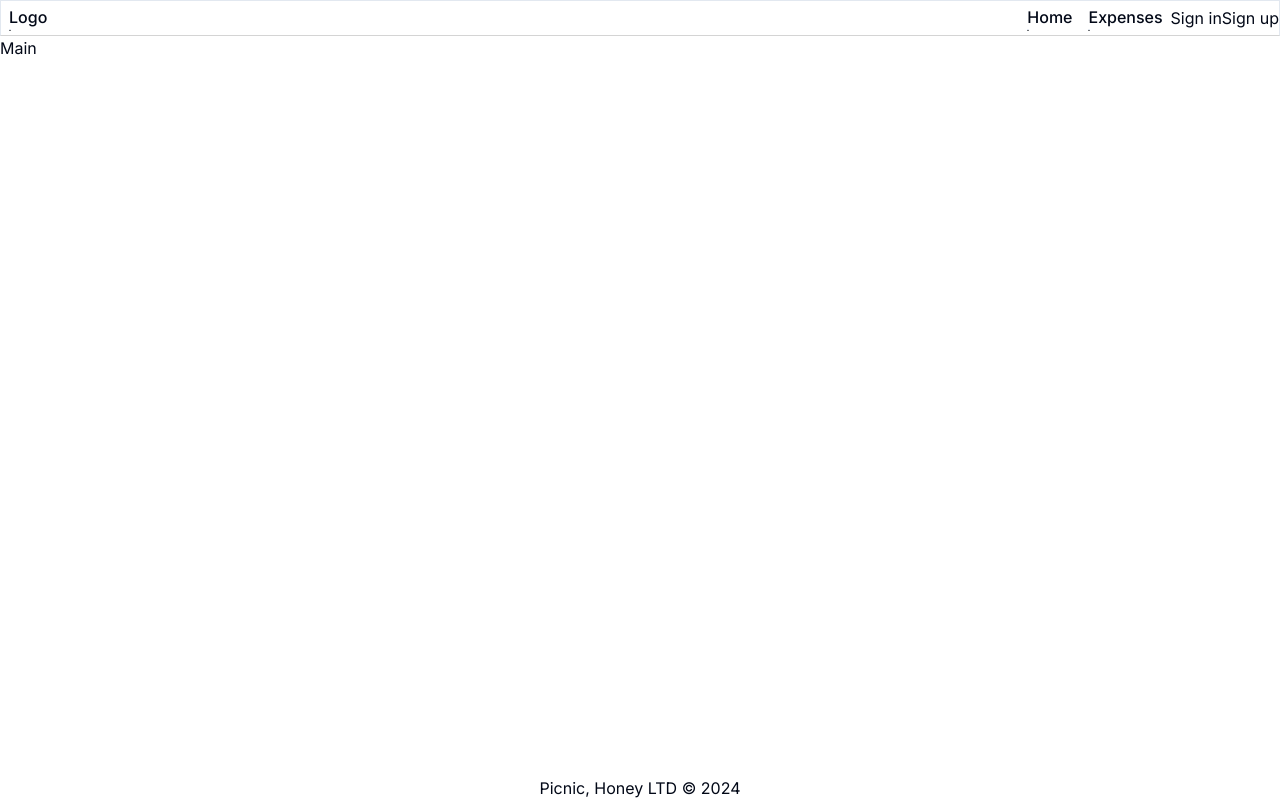
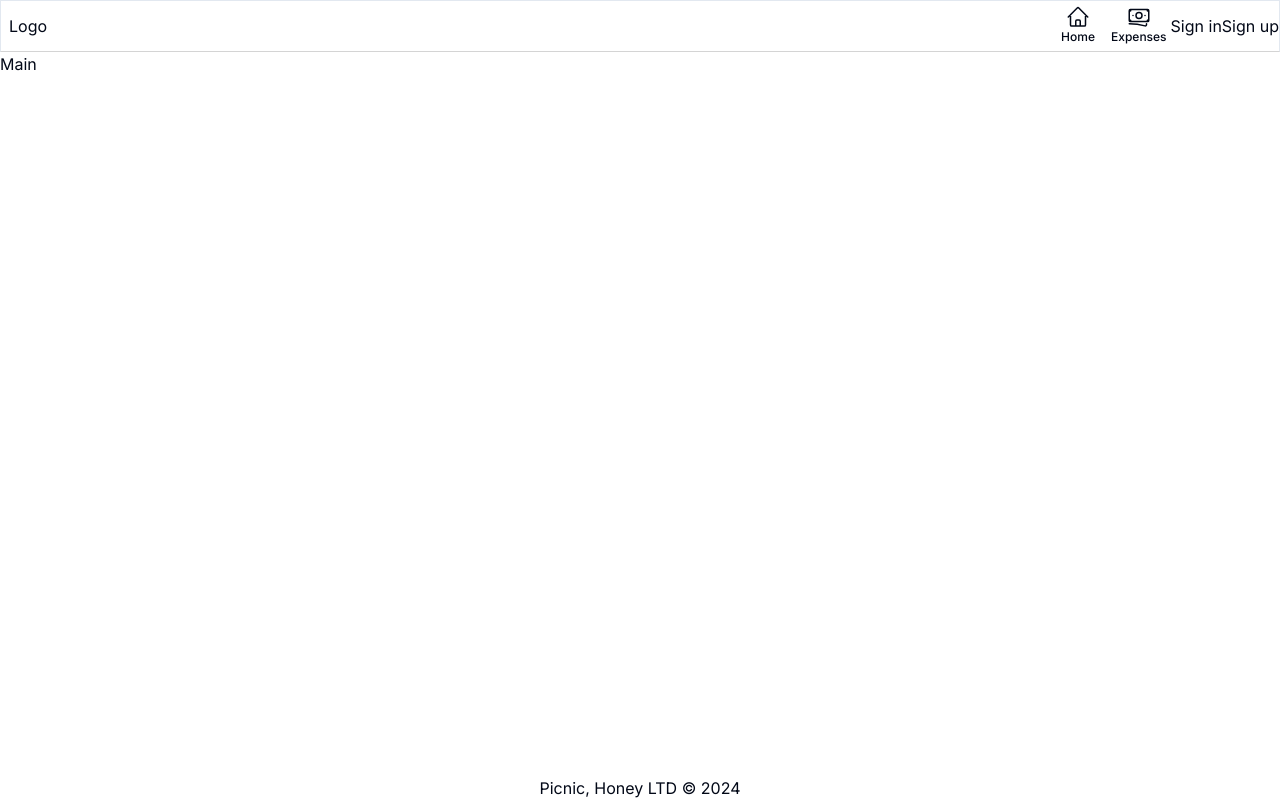
Before and after one commit to radromanov/flatice, a Next.js app: page / in a window 1280 px wide. Built offline with nearby package versions, Linux system fonts and the light colour scheme; no server answers.

Commit message:
Add icons to nav

```diff
--- a/app/layout.tsx
+++ b/app/layout.tsx
@@ -4,7 +4,7 @@ import { Metadata } from "next";
 import { Inter as FontSans } from "next/font/google";
 import { cn } from "@/lib/utils";
 
-import Navbar from "@/components/nav/main-nav";
+import Header from "@/components/header/main-header";
 import Main from "@/components/main-content";
 import Footer from "@/components/main-footer";
 
@@ -31,7 +31,7 @@ export default function RootLayout({
           fontSans.variable
         )}
       >
-        <Navbar />
+        <Header />
         <Main>{children}</Main>
         <Footer />
       </body>
--- /dev/null
+++ b/components/header/logo.tsx
@@ -0,0 +1,11 @@
+import Link from "next/link";
+
+const Logo = () => {
+  return (
+    <div className="flex items-center flex-shrink px-2">
+      <Link href={"/"}>Logo</Link>
+    </div>
+  );
+};
+
+export default Logo;
--- /dev/null
+++ b/components/header/main-header.tsx
@@ -0,0 +1,16 @@
+import Logo from "./logo";
+import Navigation from "./main-nav";
+
+const Header = () => {
+  return (
+    <header className="flex flex-shrink border border-b-neutral-300 py-1">
+      <Logo />
+
+      <div className="flex flex-grow" />
+
+      <Navigation />
+    </header>
+  );
+};
+
+export default Header;
--- /dev/null
+++ b/components/header/main-nav.tsx
@@ -0,0 +1,22 @@
+import NavigationItems from "./nav-items";
+import Authorized from "./authorized";
+import Unauthorized from "./unauthorized";
+
+import { getKindeServerSession } from "@kinde-oss/kinde-auth-nextjs/server";
+
+const Navigation = async () => {
+  const { getUser } = getKindeServerSession();
+  const user = await getUser();
+
+  return (
+    <nav className="flex flex-shrink">
+      <div className="flex items-center">
+        <NavigationItems />
+
+        {user ? <Authorized user={user} /> : <Unauthorized />}
+      </div>
+    </nav>
+  );
+};
+
+export default Navigation;
--- /dev/null
+++ b/components/header/nav-items.tsx
@@ -0,0 +1,20 @@
+import ExpensesIcon from "../icons/expenses-icon";
+import HomeIcon from "../icons/home-icon";
+import UnderlinedNavItem from "./underlined-nav-item";
+
+const items: { text: string; to: string; icon: React.ReactNode }[] = [
+  { text: "Home", to: "/", icon: <HomeIcon /> },
+  { text: "Expenses", to: "/expenses", icon: <ExpensesIcon /> },
+];
+
+const NavigationItems = () => {
+  return (
+    <ul className="flex gap-2">
+      {items.map((item, i) => (
+        <UnderlinedNavItem item={item} key={i} />
+      ))}
+    </ul>
+  );
+};
+
+export default NavigationItems;
--- /dev/null
+++ b/components/header/underlined-nav-item.tsx
@@ -0,0 +1,26 @@
+import Link from "next/link";
+
+interface Props {
+  item: {
+    text: string;
+    to: string;
+    icon: React.ReactNode;
+  };
+}
+
+const UnderlinedNavItem = ({ item }: Props) => {
+  return (
+    <Link
+      href={item.to}
+      className="flex flex-col text-xs font-medium group px-1 hover:bg-slate-200 rounded-lg"
+    >
+      <li className="flex flex-col items-center">
+        <span>{item.icon}</span>
+        <span>{item.text}</span>
+      </li>
+      <div className="border border-transparent group-hover:border-b-black w-0 group-hover:w-full transition-all duration-300" />
+    </Link>
+  );
+};
+
+export default UnderlinedNavItem;
--- /dev/null
+++ b/components/icons/expenses-icon.tsx
@@ -0,0 +1,22 @@
+import React from "react";
+
+const ExpensesIcon = () => {
+  return (
+    <svg
+      xmlns="http://www.w3.org/2000/svg"
+      fill="none"
+      viewBox="0 0 24 24"
+      strokeWidth={1.5}
+      stroke="currentColor"
+      className="w-6 h-6 group-hover:fill-black transition-colors duration-300"
+    >
+      <path
+        strokeLinecap="round"
+        strokeLinejoin="round"
+        d="M2.25 18.75a60.07 60.07 0 0 1 15.797 2.101c.727.198 1.453-.342 1.453-1.096V18.75M3.75 4.5v.75A.75.75 0 0 1 3 6h-.75m0 0v-.375c0-.621.504-1.125 1.125-1.125H20.25M2.25 6v9m18-10.5v.75c0 .414.336.75.75.75h.75m-1.5-1.5h.375c.621 0 1.125.504 1.125 1.125v9.75c0 .621-.504 1.125-1.125 1.125h-.375m1.5-1.5H21a.75.75 0 0 0-.75.75v.75m0 0H3.75m0 0h-.375a1.125 1.125 0 0 1-1.125-1.125V15m1.5 1.5v-.75A.75.75 0 0 0 3 15h-.75M15 10.5a3 3 0 1 1-6 0 3 3 0 0 1 6 0Zm3 0h.008v.008H18V10.5Zm-12 0h.008v.008H6V10.5Z"
+      />
+    </svg>
+  );
+};
+
+export default ExpensesIcon;
--- /dev/null
+++ b/components/icons/home-icon.tsx
@@ -0,0 +1,22 @@
+import React from "react";
+
+const HomeIcon = () => {
+  return (
+    <svg
+      xmlns="http://www.w3.org/2000/svg"
+      fill="none"
+      viewBox="0 0 24 24"
+      strokeWidth={1.5}
+      stroke="currentColor"
+      className="w-6 h-6 group-hover:fill-black transition-colors duration-300"
+    >
+      <path
+        strokeLinecap="round"
+        strokeLinejoin="round"
+        d="m2.25 12 8.954-8.955c.44-.439 1.152-.439 1.591 0L21.75 12M4.5 9.75v10.125c0 .621.504 1.125 1.125 1.125H9.75v-4.875c0-.621.504-1.125 1.125-1.125h2.25c.621 0 1.125.504 1.125 1.125V21h4.125c.621 0 1.125-.504 1.125-1.125V9.75M8.25 21h8.25"
+      />
+    </svg>
+  );
+};
+
+export default HomeIcon;
--- a/components/nav/main-nav.tsx
+++ /dev/null
@@ -1,34 +0,0 @@
-import { getKindeServerSession } from "@kinde-oss/kinde-auth-nextjs/server";
-import Unauthorized from "./unauthorized";
-import Authorized from "./authorized";
-import UnderlinedItem from "./underlined-item";
-import Link from "next/link";
-
-const Navbar = async () => {
-  const { getUser } = getKindeServerSession();
-  const user = await getUser();
-
-  return (
-    <header className="flex flex-shrink">
-      <nav className="flex justify-between border border-b-neutral-300 py-1 w-full">
-        <UnderlinedItem>
-          <Link href={"/"}>Logo</Link>
-        </UnderlinedItem>
-
-        <div className="flex items-center">
-          <UnderlinedItem>
-            <Link href={"/"}>Home</Link>
-          </UnderlinedItem>
-
-          <UnderlinedItem>
-            <Link href={"/expenses"}>Expenses</Link>
-          </UnderlinedItem>
-
-          {user ? <Authorized user={user} /> : <Unauthorized />}
-        </div>
-      </nav>
-    </header>
-  );
-};
-
-export default Navbar;
--- a/components/nav/underlined-item.tsx
+++ /dev/null
@@ -1,12 +0,0 @@
-const UnderlinedItem = ({ children }: { children: React.ReactNode }) => {
-  return (
-    <>
-      <div className="cursor-pointer px-2 font-medium group">
-        <span>{children}</span>
-        <div className="border border-b-black w-0 group-hover:w-full transition-all duration-300" />
-      </div>
-    </>
-  );
-};
-
-export default UnderlinedItem;
```
Also changed, not shown: components/header/authorized.tsx (renamed from components/nav/authorized.tsx), components/header/unauthorized.tsx (renamed from components/nav/unauthorized.tsx).
